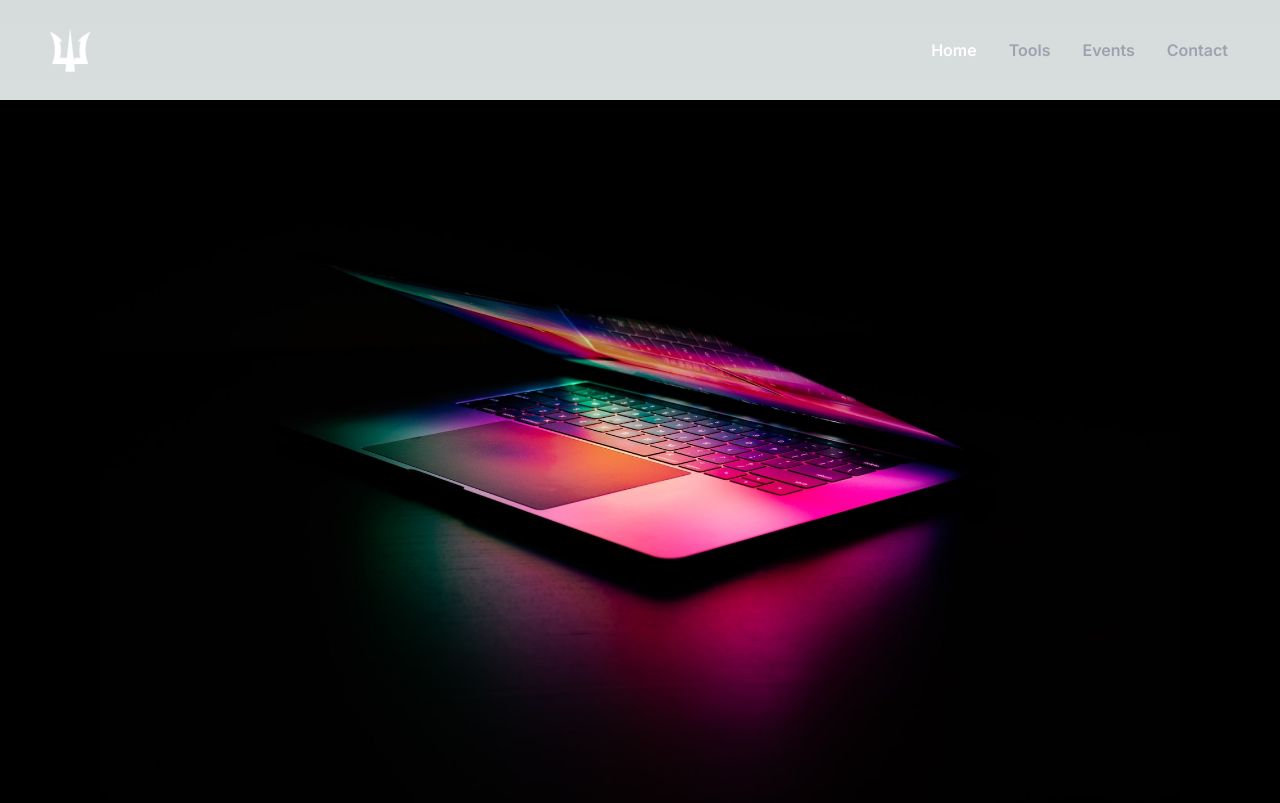
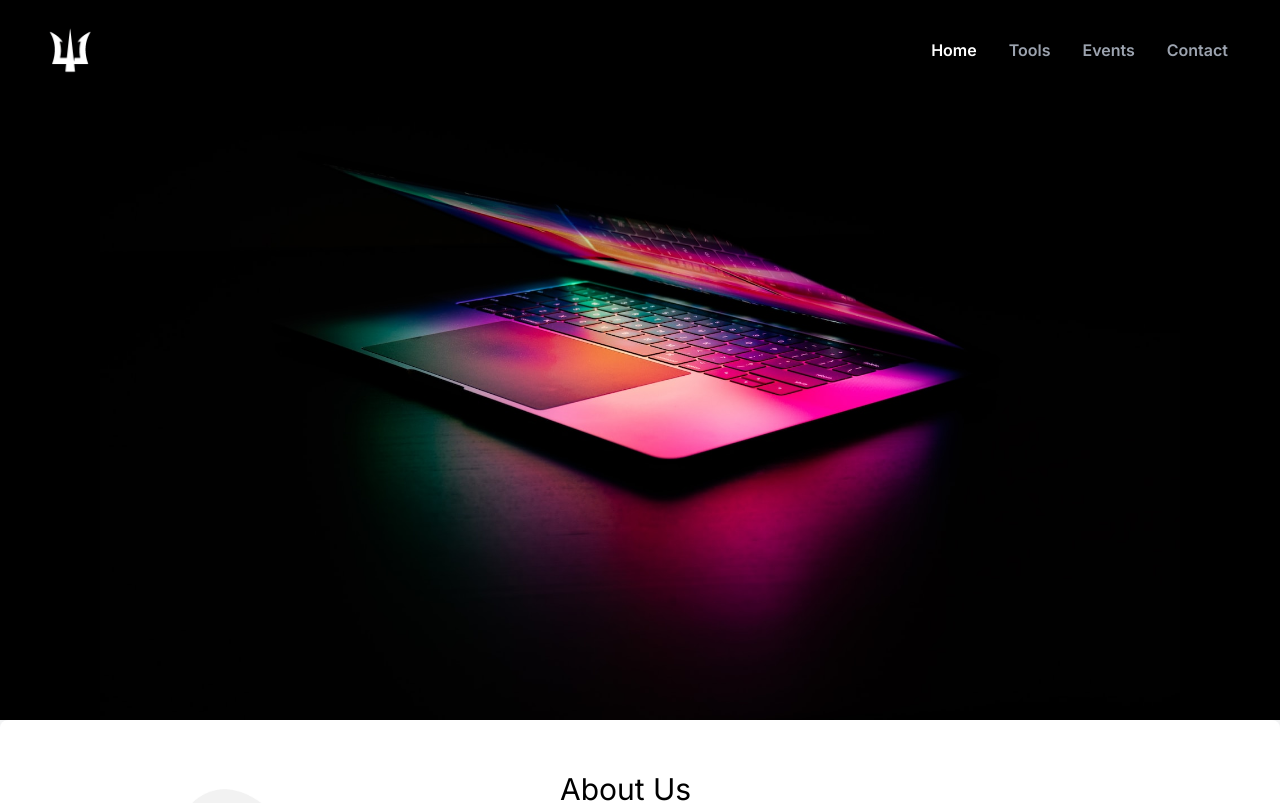
Before and after one commit to CS-FOR-CHANGE/Portfolio, a Next.js app: page / in a window 1280 px wide. Shown: the top 803 px of the page. Built offline with nearby package versions, Linux system fonts and the light colour scheme.

Commit message:
Fix hero and navbar styling

```diff
--- a/src/app/components/navbar.tsx
+++ b/src/app/components/navbar.tsx
@@ -20,7 +20,7 @@ export default function Navbar() {
 
     return (
         <nav
-            className={`sticky top-0 text-white flex items-center px-10 py-5 z-10
+            className={`fixed w-full text-white flex items-center px-10 py-5 z-10
             ${applyScrolledStyle ? "bg-triton" : "bg-transparent"}`}
         >
             <Image
--- a/src/app/page.tsx
+++ b/src/app/page.tsx
@@ -4,7 +4,7 @@ import Section from "./components/section";
 export default function Home() {
     return (
         <main className="bg-offwhite text-black text-sm md:text-lg">
-            <div className="relative aspect-video bg-[url('/hero.jpg')] bg-center bg-black bg-contain bg-no-repeat" />
+            <div className="aspect-video bg-[url('/hero.jpg')] bg-center bg-black bg-contain bg-no-repeat" />
             <div className="pt-10 rounded-t-lg bg-white mx-auto">
                 <Section>
                     <Image
```
